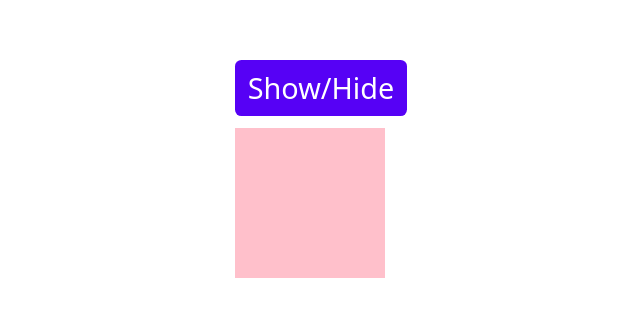
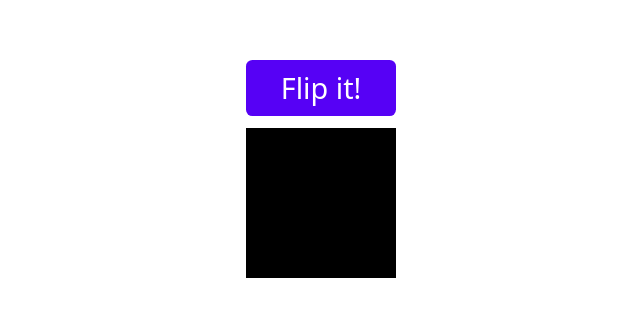
Before and after one commit to valentinesamuel/react-nestjs-sandbox, a React (Vite) app in the folder reactjs/: page / in a window 1280 px wide. Shown: the part 231-548 px from the top of the page, without its empty margins (319-959 px from the left). Built offline with nearby package versions, Linux system fonts and the light colour scheme.

Commit message:
feat: added animation controls and gestures

```diff
--- a/reactjs/src/App.tsx
+++ b/reactjs/src/App.tsx
@@ -1,10 +1,14 @@
 import React from "react";
 import BasicsofMotion from "./modules/BasicsofMotion";
+import Gestures from "./modules/Gestures";
+import AnimationControls from "./modules/AnimationControls";
 
 const App: React.FC = () => {
   return (
     <div>
-      <BasicsofMotion />
+      {/* <BasicsofMotion /> */}
+      {/* <Gestures /> */}
+      <AnimationControls />
     </div>
   );
 };
--- /dev/null
+++ b/reactjs/src/modules/AnimationControls.tsx
@@ -0,0 +1,42 @@
+import { motion, useAnimationControls } from "framer-motion";
+
+const AnimationControls = () => {
+  const controls = useAnimationControls();
+  const handleClick = () => {
+    controls.start("flip");
+  };
+  return (
+    <div
+      style={{
+        display: "grid",
+        placeContent: "center",
+        height: "100vh",
+        gap: "0.8rem",
+      }}
+    >
+      <button onClick={handleClick} className="example-button">
+        Flip it!
+      </button>
+      <motion.div
+        style={{
+          width: 150,
+          height: 150,
+          background: "black",
+        }}
+        variants={{
+          initial: {
+            rotate: "0deg",
+          },
+          flip: {
+            rotate: "360deg",
+          },
+        }}
+        initial="initial"
+        animate={controls}
+        whileHover="flip"
+      ></motion.div>
+    </div>
+  );
+};
+
+export default AnimationControls;
--- /dev/null
+++ b/reactjs/src/modules/Gestures.tsx
@@ -0,0 +1,50 @@
+import { motion, MotionConfig } from "framer-motion";
+const Gestures = () => {
+  return (
+    <div
+      style={{
+        display: "grid",
+        placeContent: "center",
+        height: "100vh",
+        gap: "0.8rem",
+      }}
+    >
+      <MotionConfig
+        transition={{
+          duration: 0.1,
+          ease: "easeInOut",
+        }}
+      >
+        <motion.button
+          className="example-button"
+          whileHover={{
+            scale: 1.05,
+          }}
+          whileTap={{
+            scale: 0.95,
+            rotate: "2.5deg",
+          }}
+        >
+          Click me
+        </motion.button>
+        <motion.button
+          className="example-button"
+          whileHover={{
+            scale: 1.05,
+          }}
+          whileTap={{
+            scale: 2.05,
+            rotate: "-25deg",
+          }}
+          style={{
+            backgroundColor: "red",
+          }}
+        >
+          Click me
+        </motion.button>
+      </MotionConfig>
+    </div>
+  );
+};
+
+export default Gestures;
```
